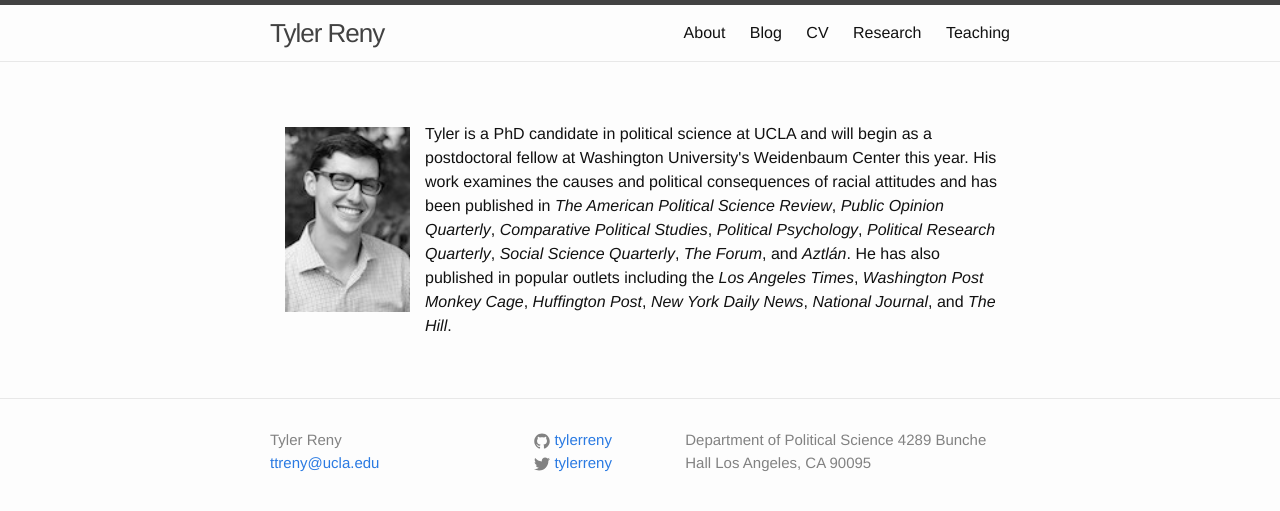
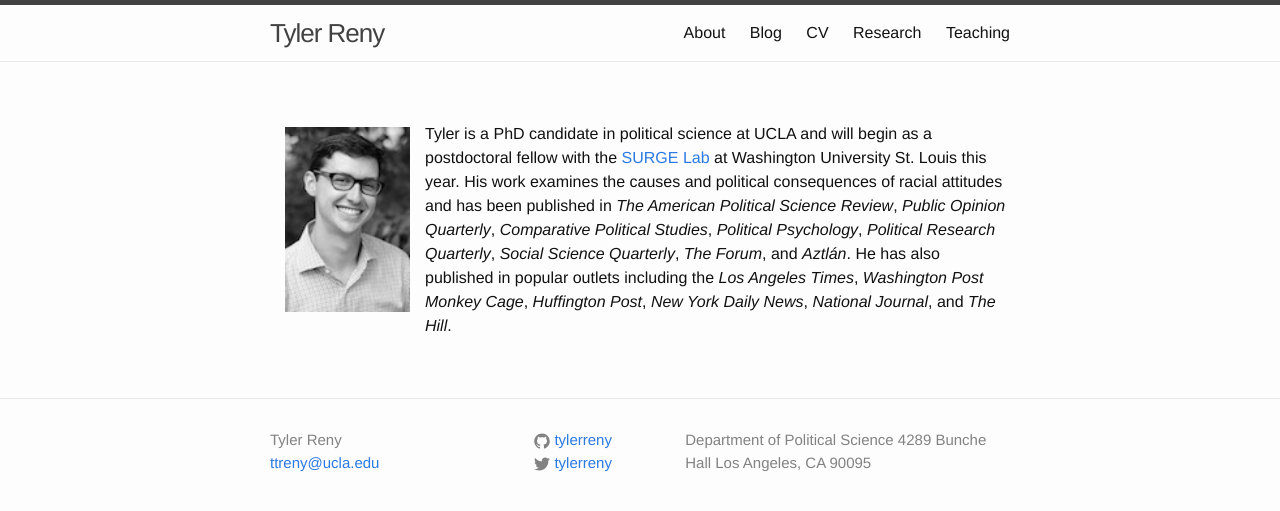
Before and after one commit to tylerreny/tylerreny.github.io, a Jekyll site: the page built from index.html, in a window 1280 px wide. Shown: the top 511 px of the page. Built offline with Jekyll 4.4.1, drawn with Linux system fonts in a browser that asks for light colours.

Commit message:
update homepage

```diff
--- a/index.html
+++ b/index.html
@@ -7,4 +7,4 @@
   width="125" height="185"/>
 </section>
 
-Tyler is a PhD candidate in political science at UCLA and will begin as a postdoctoral fellow at Washington University's Weidenbaum Center this year. His work examines the causes and political consequences of racial attitudes and has been published in <i>The American Political Science Review</i>, <i>Public Opinion Quarterly</i>, <i>Comparative Political Studies</i>,  <i>Political Psychology</i>, <i>Political Research Quarterly</i>, <i>Social Science Quarterly</i>, <i>The Forum</i>, and <i>Aztl&aacute;n</i>. He has also published in popular outlets including the <i>Los Angeles Times</i>, <i>Washington Post Monkey Cage</i>, <i>Huffington Post</i>, <i>New York Daily News</i>, <i>National Journal</i>, and <i>The Hill</i>.
+Tyler is a PhD candidate in political science at UCLA and will begin as a postdoctoral fellow with the <a href="https://sites.wustl.edu/surgelab/">SURGE Lab</a> at Washington University St. Louis this year. His work examines the causes and political consequences of racial attitudes and has been published in <i>The American Political Science Review</i>, <i>Public Opinion Quarterly</i>, <i>Comparative Political Studies</i>,  <i>Political Psychology</i>, <i>Political Research Quarterly</i>, <i>Social Science Quarterly</i>, <i>The Forum</i>, and <i>Aztl&aacute;n</i>. He has also published in popular outlets including the <i>Los Angeles Times</i>, <i>Washington Post Monkey Cage</i>, <i>Huffington Post</i>, <i>New York Daily News</i>, <i>National Journal</i>, and <i>The Hill</i>.
```
